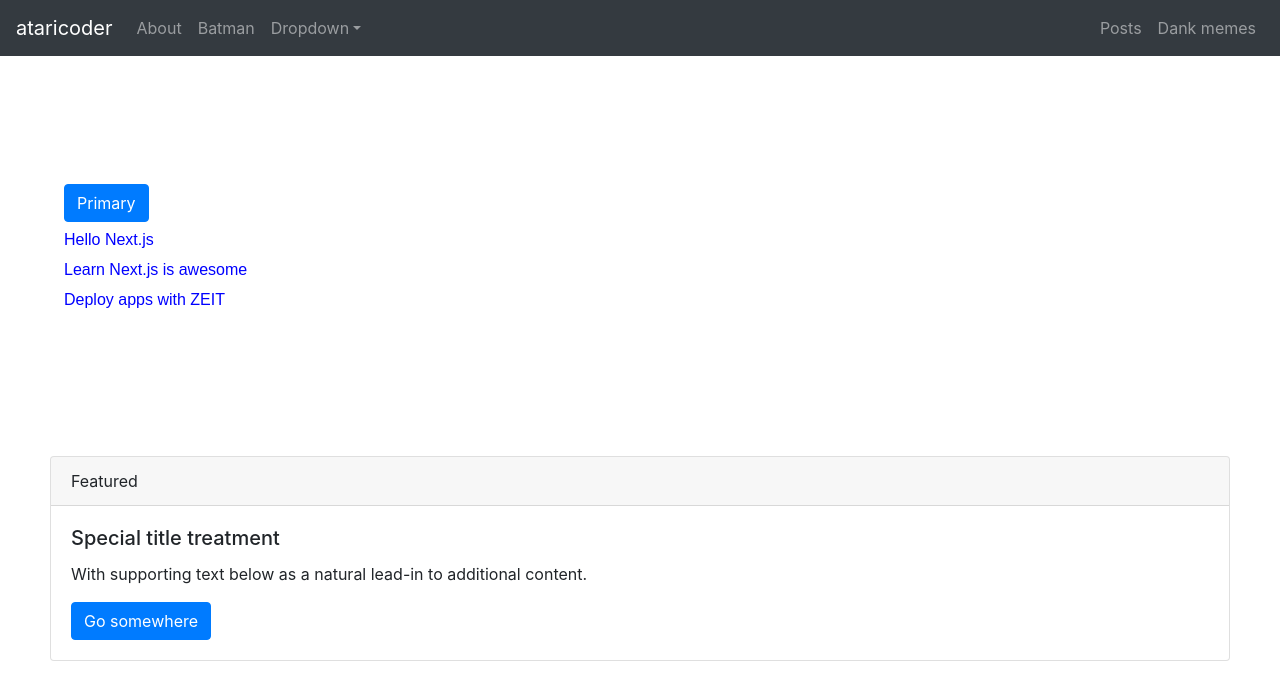
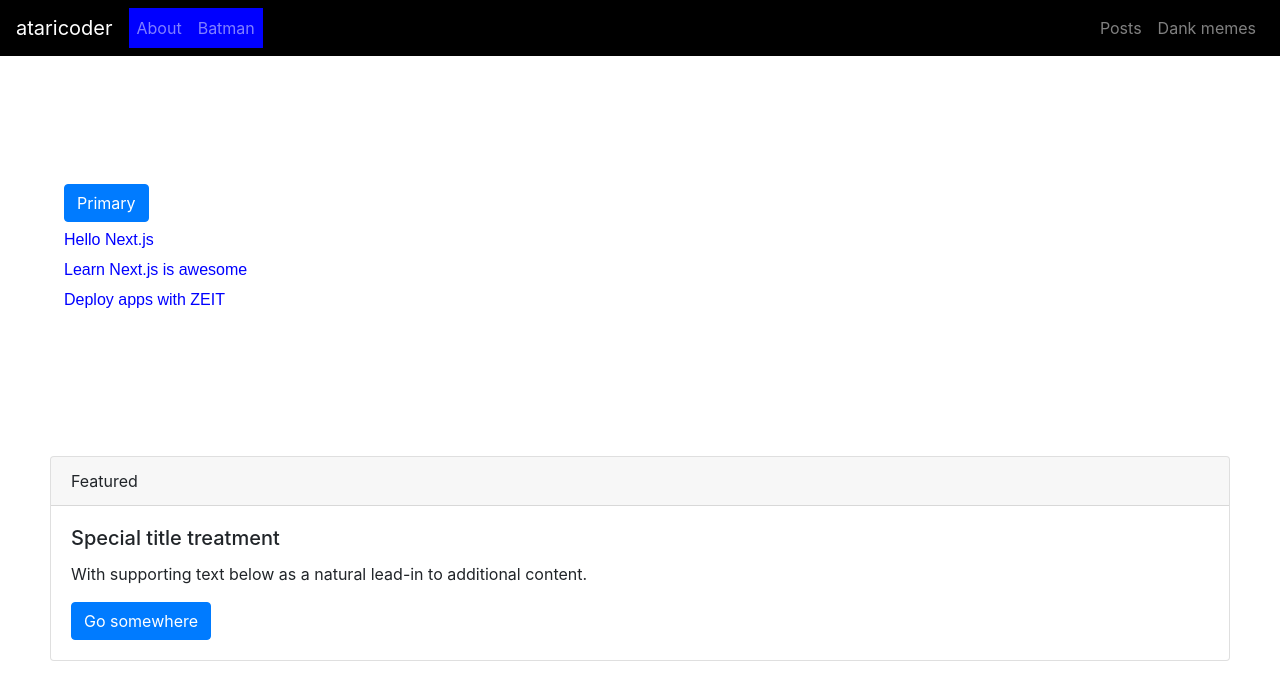
Before and after one commit to ataricoder/www, a Next.js app: page / in a window 1280 px wide. Shown: the top 700 px of the page. Built offline with nearby package versions, Linux system fonts and the light colour scheme.

Commit message:
started on new header

```diff
--- a/components/header/header.js
+++ b/components/header/header.js
@@ -1,40 +1,98 @@
+// From React
+import { useState, useEffect } from "react";
+// From Next.js
+import Head from "next/head";
 import Link from "next/link";
 import { useRouter } from "next/router";
+// From React Bootstrap
+import Dropdown from "react-bootstrap/Dropdown";
+import Button from "react-bootstrap/Button";
+import Navbar from "react-bootstrap/Navbar";
+import Nav from "react-bootstrap/Nav";
+import NavDropdown from "react-bootstrap/NavDropdown";
+// From CSS Modules
 import styles from "./header.module.css";
 
+// MARK: Function component: Header
 const Header = () => {
+	// Handle Scrolling Effect using useEffect, add custom class to mobile and desktop modules
+	const [scroll, setScrolled] = useState(false);
+	useEffect(() => {
+		window.addEventListener("scroll", () => {
+			const scrollTop = window.pageYOffset;
+			if (scrollTop > 50) {
+				setScrolled(true);
+			} else {
+				setScrolled(false);
+			}
+		});
+	});
+	const scrolled = scroll == true ? styles.scrolled : "";
+
+	// MARK: Handle router and apply custom class with ternary operator
+	// useRouter is a hook, therefore can only be called inside the body of a function component
+	// applies the class link_active if the router detects the url
 	const router = useRouter();
+	// Desktop custom active link classes
+	const batman = router.pathname == "/batman" ? styles.link_active : "";
+	const about = router.pathname == "/about" ? styles.link_active : "";
+	const posts = router.pathname == "/post-list" ? desktop.link_active : "";
 
-	const home = router.pathname == "/" ? styles.active : "";
-	const about = router.pathname == "/about" ? styles.active : "";
-	const bat = router.pathname == "/batman" ? styles.active : "";
-	const posts = router.pathname == "/post-list" ? styles.active : "";
-
+	// MARK: Render
 	return (
-		<nav className={styles.navbar}>
-			<div className={styles.group}>
-				<Link href="/">
-					<a className={styles.link + " " + home} title="Home Page">
-						Home
-					</a>
-				</Link>
-				<Link href="/about">
-					<a className={styles.link + " " + about} title="About Page">
-						About
-					</a>
-				</Link>
-				<Link href="/batman">
-					<a className={styles.link + " " + bat} title="Batman Page">
-						Batman
-					</a>
-				</Link>
-				<Link href="/post-list">
-					<a className={styles.link + " " + posts} title="Posts Page">
-						Posts
-					</a>
-				</Link>
+		<div>
+			{/* MARK: Head */}
+			<Head>
+				{/* Bootstrap 4.4.1*/}
+				<link
+					rel="stylesheet"
+					href="https://stackpath.bootstrapcdn.com/bootstrap/4.4.1/css/bootstrap.min.css"
+					integrity="sha384-Vkoo8x4CGsO3+Hhxv8T/Q5PaXtkKtu6ug5TOeNV6gBiFeWPGFN9MuhOf23Q9Ifjh"
+					crossOrigin="anonymous"
+				></link>
+			</Head>
+			{/* MARK: Body */}
+			<div>
+				<Navbar
+					collapseOnSelect
+					expand="lg"
+					variant="dark"
+					fixed="top"
+					className={styles.testNav + " " + scrolled}
+					// Use bsPrefix for custom class
+				>
+					<Navbar.Brand href="/">ataricoder</Navbar.Brand>
+					<Navbar.Toggle
+						className={styles.navWrapper}
+						aria-controls="responsive-navbar-nav"
+					>
+						<Button variant="primary">Primary</Button>
+					</Navbar.Toggle>
+					<Navbar.Collapse id="responsive-navbar-nav">
+						<Nav className="mr-auto">
+							<Nav.Link
+								href="/about"
+								className={styles.link + " " + about}
+							>
+								About
+							</Nav.Link>
+							<Nav.Link
+								href="/batman"
+								className={styles.link + " " + batman}
+							>
+								Batman
+							</Nav.Link>
+						</Nav>
+						<Nav>
+							<Nav.Link href="/post-list">Posts</Nav.Link>
+							<Nav.Link eventKey={2} href="#memes">
+								Dank memes
+							</Nav.Link>
+						</Nav>
+					</Navbar.Collapse>
+				</Navbar>
 			</div>
-		</nav>
+		</div>
 	);
 };
 
--- a/components/header/header.module.css
+++ b/components/header/header.module.css
@@ -1,73 +1,15 @@
-.navbar {
-	position: fixed;
-	top: 0;
-	width: 100%;
-	z-index: 100;
-	background-color: rgb(25, 26, 27, 0.8);
+.scrolled {
+	background-color: red !important;
 }
 
-.group {
-	max-width: 800px;
-	margin: 0 auto;
-	display: grid;
-	grid-template-columns: repeat(4, auto);
-	align-items: center;
-	justify-items: center;
-	height: 46px;
+.testNav {
+	background-color: black;
+}
+
+.link_active {
+	background-color: bisque !important;
 }
 
 .link {
-	width: 75%;
-	height: 75%;
-	display: grid;
-	align-items: center;
-	justify-items: center;
-	text-decoration: none;
-	font-weight: 600;
-	font-size: 14px;
-	color: beige;
+	background-color: blue;
 }
-
-.link:hover {
-	background-color: rgb(251, 251, 252, 0.04);
-	border-radius: 4px;
-}
-
-.link:active {
-	background-color: rgb(251, 251, 252, 0.04);
-	border-radius: 4px;
-}
-
-.active {
-	color: rgb(255, 149, 0);
-	background-color: rgb(255, 149, 0, 0.04);
-	border-radius: 4px;
-}
-
-.active:hover {
-	color: rgb(255, 149, 0);
-	background-color: rgb(255, 149, 0, 0.08);
-	border-radius: 4px;
-}
-
-.Burger {
-	display: none;
-}
-
-@media (min-width: 640px) {
-	.mobileGroup {
-		display: none;
-	}
-}
-
-@media (max-width: 640px) {
-	.group {
-		grid-template-rows: repeat(4, auto);
-		grid-template-columns: none;
-		grid-row-gap: 0px;
-		height: 184px;
-	}
-	.Burger {
-		display: block;
-	}
-}
--- a/components/layout/layout.js
+++ b/components/layout/layout.js
@@ -1,9 +1,7 @@
 import Head from "next/head";
-import Header from "../header/header";
 import styles from "./layout.module.css";
 import Footer from "../footer/footer";
-import Header2 from "../header_var/header_var";
-
+import Header from "../header/header";
 const Layout = (props) => (
 	<div className={styles.layout}>
 		<Head>
@@ -16,7 +14,7 @@ const Layout = (props) => (
 				crossOrigin="anonymous"
 			></link>
 		</Head>
-		<Header2 />
+		<Header />
 		<div className={styles.content}>{props.children}</div>
 		<Footer />
 	</div>
--- a/package.json
+++ b/package.json
@@ -1,8 +1,8 @@
 {
-	"name": "ataricoder",
+	"name": "www",
 	"version": "1.0.0",
 	"main": "index.js",
-	"repository": "https://github.com/ataricoder/ataricoder.git",
+	"repository": "https://github.com/ataricoder/www.git",
 	"author": "Daniel Munoz <ataricoder@gmail.com>",
 	"license": "MIT",
 	"dependencies": {
```
